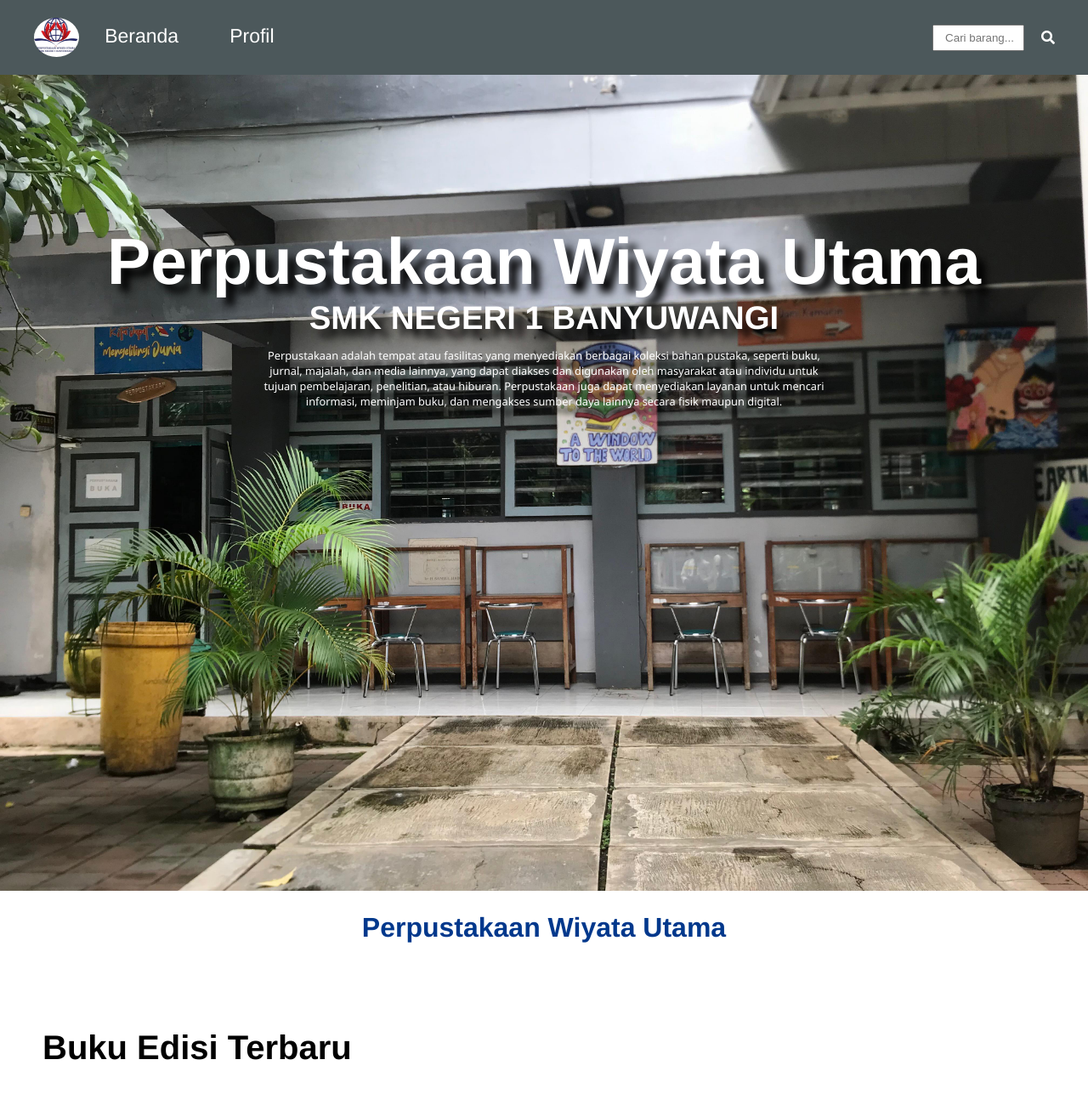
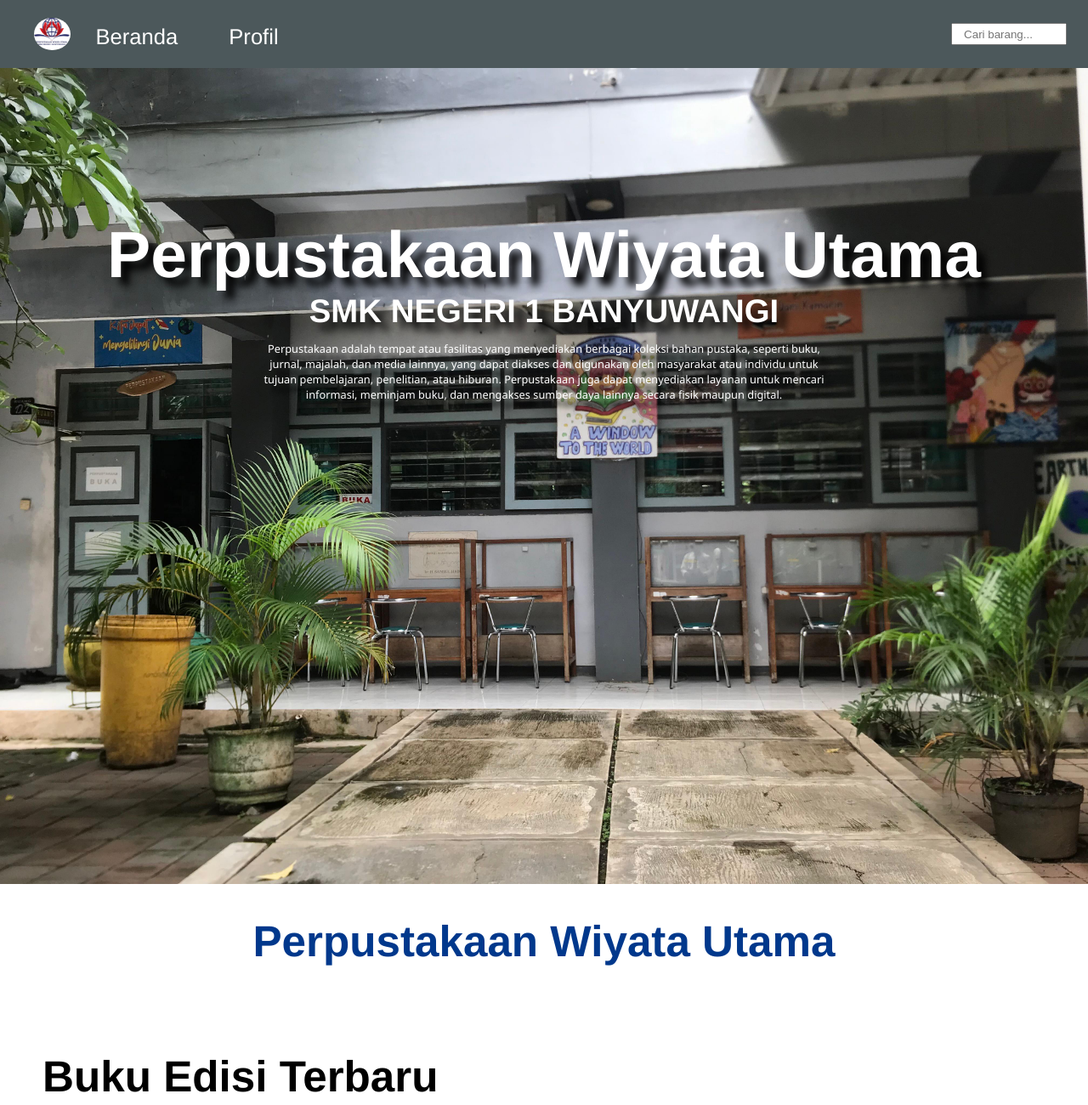
Before and after one commit to wardhana456/Perpustakaan, a plain HTML site: page index.html in a window 1280 px wide. Shown: the top 1300 px of the page at 85% size. Drawn offline with Linux system fonts and the light colour scheme.

Commit message:
fix : all

```diff
--- a/index.html
+++ b/index.html
@@ -21,7 +21,6 @@
     </ul>
     <div class="search">
     <input type="text" id="searchInput" placeholder="   Cari barang...">
-        <i class="fas fa-search"></i>
     </div>
     </nav>
 
--- a/style.css
+++ b/style.css
@@ -34,7 +34,7 @@
 .navling a {
     text-decoration: none;
     color: white;
-    font-size: 23px;
+    font-size: 2vw;
     transition: 0.3s;
 }
 
@@ -44,13 +44,13 @@
 }
 
 .logo .foto-logo {
-    height: 40px;
+    height: 4vh;
 }
 
 input {
     display: flex;
-    height: 25px;
-    width: 100px;
+    height: 2.5vh;
+    width: 10vw;
     margin-right: 20px;
 }
 
@@ -115,6 +115,7 @@
 .judul {
     text-align: center;
     margin-bottom: 100px ;
+    font-size: 2vw;
 }
 
 .judul h1 {
@@ -124,7 +125,7 @@
 .judul2 {
     text-align: start;
     margin-left: 50px;
-    font-size: 20px;
+    font-size: 2vw;
     margin-bottom: 80px;
 }
 
@@ -190,6 +191,6 @@
 .judul3 {
     text-align: start;
     margin-left: 50px;
-    font-size: 20px;
+    font-size: 2vw;
     margin-bottom: 80px;
 }
```
